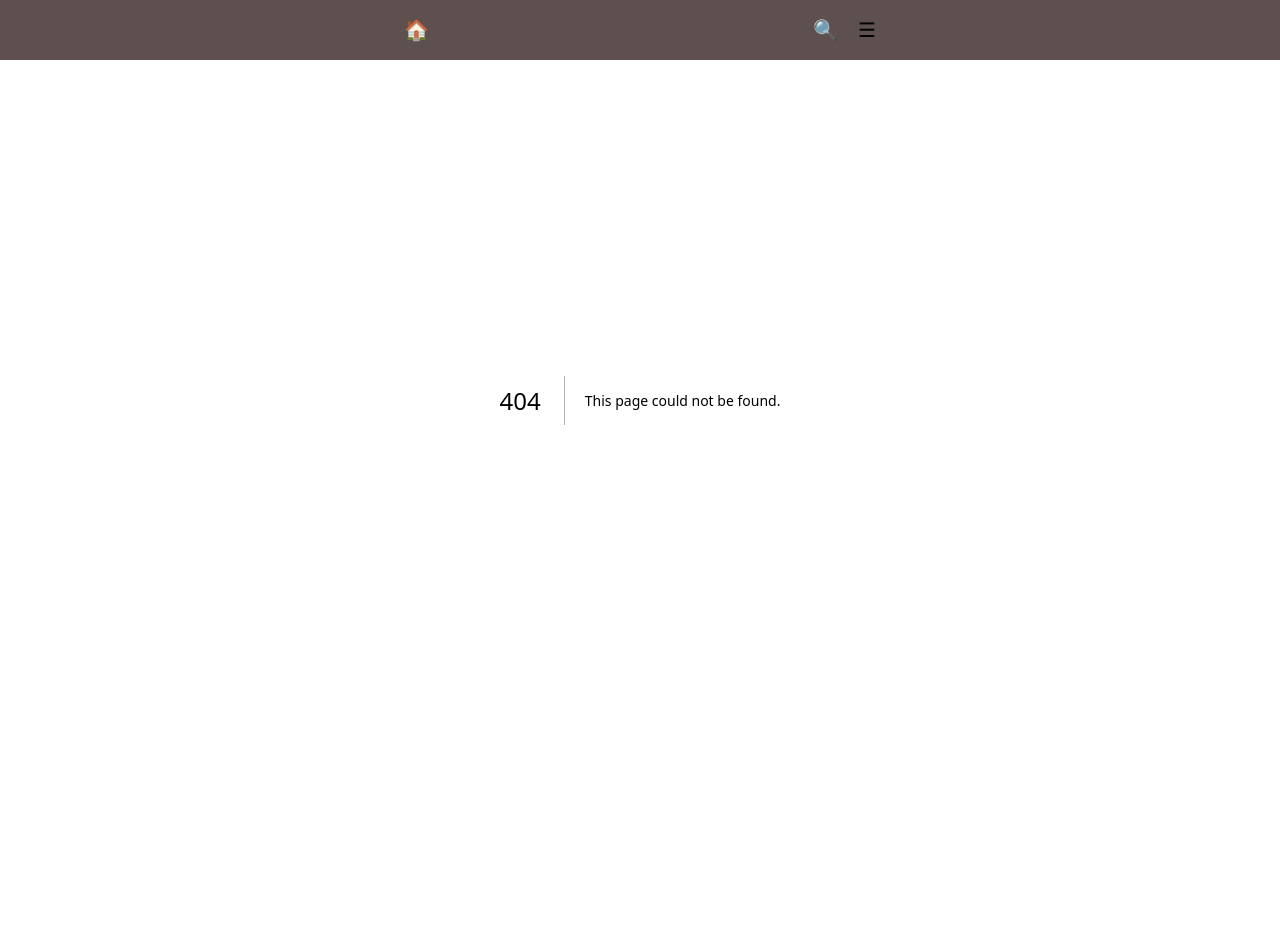
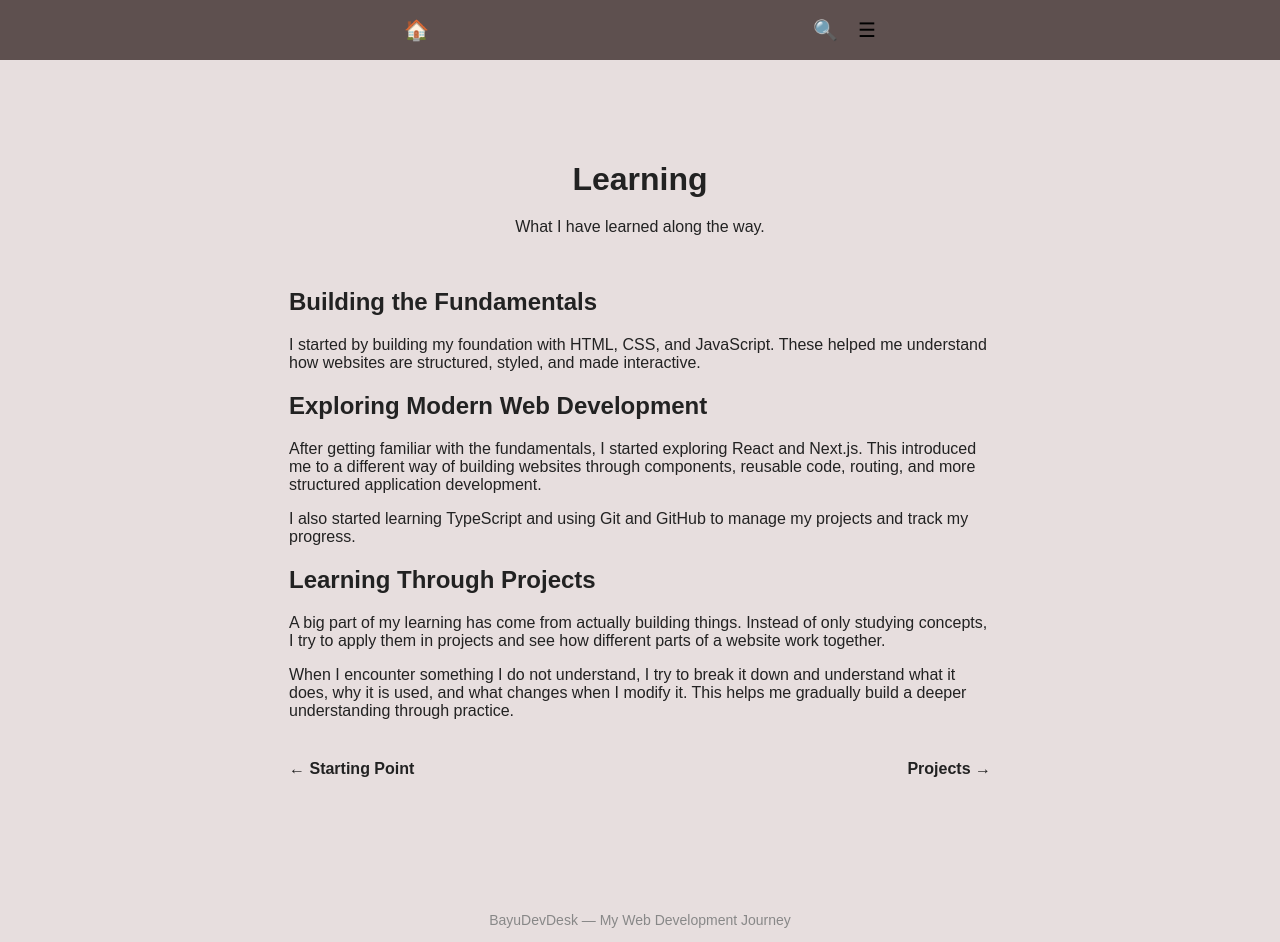
Before and after one commit to bayususeno-dev/bayudevdesk, a Next.js app: page /my-development-journey/learning in a window 1280 px wide. Before the commit this address had no page. Before the commit the page ends 800 px from the top, so only its background shows below. Built offline with nearby package versions, Linux system fonts and the light colour scheme.

Commit message:
Add development journey pages

```diff
--- a/app/globals.css
+++ b/app/globals.css
@@ -24,6 +24,7 @@ footer {
   margin-top: 60px;
   text-align: center;
   color: #888;
+  font-size: 14px;
 }
 
 /* NAVBAR */
@@ -37,7 +38,6 @@ footer {
   justify-content: space-evenly;
   align-items: center;
   padding: 20px 20px;
-  margin-bottom: 80px;
   background: rgb(94, 80, 79);
   z-index: 1000;
 }
@@ -286,6 +286,23 @@ footer {
   line-height: 1.6;
 }
 
+.journey-navigation {
+  display: flex;
+  justify-content: space-between;
+  align-items: center;
+  margin-top: 40px;
+}
+
+.journey-navigation a {
+  color: inherit;
+  text-decoration: none;
+  font-weight: bold;
+}
+
+.journey-navigation a:hover {
+  text-decoration: underline;
+}
+
 /* My Development Journey */
 
 /* Notes */
--- a/app/layout.tsx
+++ b/app/layout.tsx
@@ -27,6 +27,9 @@ export default function RootLayout({ children }: LayoutProps<"/">) {
       <body className="min-h-full flex flex-col">
         <Navbar />
         {children}
+        <footer>
+          <p>BayuDevDesk — My Web Development Journey</p>
+        </footer>
       </body>
     </html>
   );
--- /dev/null
+++ b/app/my-development-journey/learning/page.tsx
@@ -0,0 +1,62 @@
+import JourneyNavigation from "@/components/JourneyNavigation/JourneyNavigation";
+
+export default function Learning() {
+  return (
+    <main className="page-container">
+      <header className="page-header">
+        <h1>Learning</h1>
+        <p>What I have learned along the way.</p>
+      </header>
+
+      <div className="page-content">
+        <h2>Building the Fundamentals</h2>
+
+        <p>
+          I started by building my foundation with HTML, CSS, and JavaScript.
+          These helped me understand how websites are structured, styled, and
+          made interactive.
+        </p>
+
+        <h2>Exploring Modern Web Development</h2>
+
+        <p>
+          After getting familiar with the fundamentals, I started exploring
+          React and Next.js. This introduced me to a different way of building
+          websites through components, reusable code, routing, and more
+          structured application development.
+        </p>
+
+        <p>
+          I also started learning TypeScript and using Git and GitHub to manage
+          my projects and track my progress.
+        </p>
+
+        <h2>Learning Through Projects</h2>
+
+        <p>
+          A big part of my learning has come from actually building things.
+          Instead of only studying concepts, I try to apply them in projects and
+          see how different parts of a website work together.
+        </p>
+
+        <p>
+          When I encounter something I do not understand, I try to break it down
+          and understand what it does, why it is used, and what changes when I
+          modify it. This helps me gradually build a deeper understanding
+          through practice.
+        </p>
+      </div>
+
+      <JourneyNavigation
+        previous={{
+          label: "Starting Point",
+          href: "/my-development-journey/starting-point",
+        }}
+        next={{
+          label: "Projects",
+          href: "/my-development-journey/projects",
+        }}
+      />
+    </main>
+  );
+}
--- a/app/page.tsx
+++ b/app/page.tsx
@@ -37,10 +37,6 @@ export default function Home() {
           <p>Track my progress and experiences in web development.</p>
         </Link>
       </section>
-
-      <footer>
-        <p>BayuDevDesk — My Web Development Journey</p>
-      </footer>
     </main>
   );
 }
--- /dev/null
+++ b/components/JourneyNavigation/JourneyNavigation.jsx
@@ -0,0 +1,31 @@
+import Link from "next/link";
+
+/**
+ * @typedef {Object} NavigationLink
+ * @property {string} label
+ * @property {string} href
+ */
+
+/**
+ * @param {{
+ *   previous?: NavigationLink,
+ *   next?: NavigationLink
+ * }} props
+ */
+export default function JourneyNavigation({ previous, next }) {
+  return (
+    <nav className="journey-navigation">
+      {previous ? (
+        <Link href={previous.href}>← {previous.label}</Link>
+      ) : (
+        <span />
+      )}
+
+      {next ? (
+        <Link href={next.href}>{next.label} →</Link>
+      ) : (
+        <span />
+      )}
+    </nav>
+  );
+}
--- a/tsconfig.json
+++ b/tsconfig.json
@@ -29,6 +29,6 @@
     ".next/types/**/*.ts",
     ".next/dev/types/**/*.ts",
     "**/*.mts"
-, "components/Navbar/Navbar.jsx", "components/Search/Search.jsx", "components/Hamburger/Hamburger.jsx"  ],
+, "components/Navbar/Navbar.jsx", "components/Search/Search.jsx", "components/Hamburger/Hamburger.jsx", "components/JourneyNavigation/JourneyNavigation.jsx"  ],
   "exclude": ["node_modules"]
 }
```
Also changed, not shown: app/my-development-journey/next-goal/page.tsx (added, +51 -0 lines), app/my-development-journey/page.tsx (+3 -30 lines), app/my-development-journey/projects/page.tsx (added, +48 -0 lines), app/my-development-journey/starting-point/page.tsx (added, +50 -0 lines).
